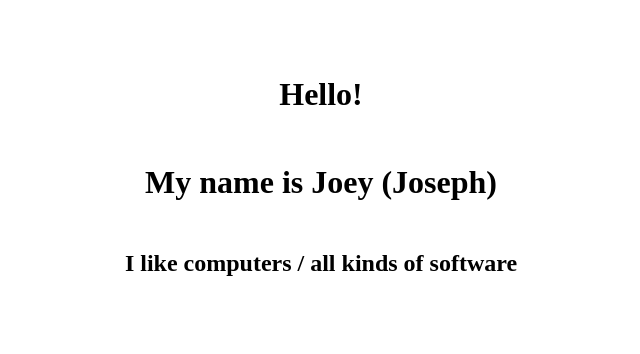
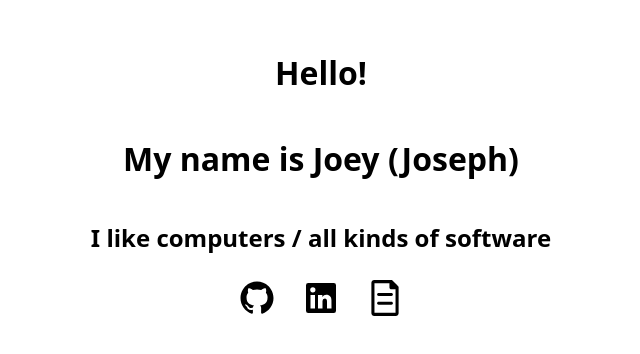
Before and after one commit to joeysode64/website, a plain HTML site: page src/index.html in a window 1280 px wide. Shown: the part 224-578 px from the top of the page, without its empty margins (319-959 px from the left). Drawn offline with Linux system fonts and the light colour scheme.

Commit message:
Added links and updated font

```diff
--- a/src/index.html
+++ b/src/index.html
@@ -13,6 +13,25 @@
         <h1>Hello!</h1>
         <h1>My name is Joey (Joseph)</h1>
         <h2>I like computers / all kinds of software</h2>
+        <div class="anchors">
+            <a class="github-anchor" href="https://github.com/joeysode64" target="_blank">
+                <svg width="75%" height="75%" viewBox="0 0 24 24">
+                    <path d="M12 1C5.923 1 1 5.923 1 12c0 4.867 3.149 8.979 7.521 10.436.55.096.756-.233.756-.522 0-.262-.013-1.128-.013-2.049-2.764.509-3.479-.674-3.699-1.292-.124-.317-.66-1.293-1.127-1.554-.385-.207-.936-.715-.014-.729.866-.014 1.485.797 1.691 1.128.99 1.663 2.571 1.196 3.204.907.096-.715.385-1.196.701-1.471-2.448-.275-5.005-1.224-5.005-5.432 0-1.196.426-2.186 1.128-2.956-.111-.275-.496-1.402.11-2.915 0 0 .921-.288 3.024 1.128a10.193 10.193 0 0 1 2.75-.371c.936 0 1.871.123 2.75.371 2.104-1.43 3.025-1.128 3.025-1.128.605 1.513.221 2.64.111 2.915.701.77 1.127 1.747 1.127 2.956 0 4.222-2.571 5.157-5.019 5.432.399.344.743 1.004.743 2.035 0 1.471-.014 2.654-.014 3.025 0 .289.206.632.756.522C19.851 20.979 23 16.854 23 12c0-6.077-4.922-11-11-11Z"></path>
+                </svg>
+            </a>
+            <a class="linkedin-anchor" href="https://www.linkedin.com/in/joseph-soderquist-6352573b2/" target="_blank">
+                <svg width="75%" height="75%" viewBox="0 0 24 24">
+                    <path d="M20.5 2h-17A1.5 1.5 0 002 3.5v17A1.5 1.5 0 003.5 22h17a1.5 1.5 0 001.5-1.5v-17A1.5 1.5 0 0020.5 2zM8 19H5v-9h3zM6.5 8.25A1.75 1.75 0 118.3 6.5a1.78 1.78 0 01-1.8 1.75zM19 19h-3v-4.74c0-1.42-.6-1.93-1.38-1.93A1.74 1.74 0 0013 14.19a.66.66 0 000 .14V19h-3v-9h2.9v1.3a3.11 3.11 0 012.7-1.4c1.55 0 3.36.86 3.36 3.66z"></path>
+                </svg>
+            </a>
+            <a class="resume-anchor" href="files/resume.pdf" target="_blank">
+                <svg width="75%" height="75%" viewBox="0 0 370.32 370.32">
+                    <path d="M320.816,63.219L261.94,4.339C259.156,1.561,255.39,0,251.457,0H74.271C58.219,0,45.16,13.06,45.16,29.112v312.095c0,16.053,13.059,29.113,29.111,29.113h221.777c16.052,0,29.111-13.06,29.111-29.113V73.703C325.16,69.769,323.6,65.998,320.816,63.219z M293.547,337.907H76.773V32.414h154.088v43.577c0,10.554,8.554,19.106,19.105,19.106h43.58V337.907z"/>
+                    <path d="M103.827,149.16c0,8.284,6.716,15,15,15h132.667c8.284,0,15-6.716,15-15s-6.716-15-15-15H118.827C110.542,134.16,103.827,140.876,103.827,149.16z"/>
+                    <path d="M251.494,224.16H118.827c-8.284,0-15,6.716-15,15s6.716,15,15,15h132.667c8.284,0,15-6.716,15-15S259.778,224.16,251.494,224.16z"/>
+                </svg>
+            </a>
+        </div>
     </div>
 </body>
 </html>
--- a/src/style.css
+++ b/src/style.css
@@ -20,7 +20,22 @@ body {
     flex-direction: column;
     justify-content: center;
     align-items: center;
-    gap: 0.5rem;
+    gap: 0;
     min-height: 100vh;
     margin: 0;
+
+    font-family: "system-ui";
 }
+
+.anchors {
+    display: flex;
+    gap: 1rem;
+}
+
+.anchors a {
+    display: flex;
+    justify-content: center;
+    align-items: center;
+    width: 3rem;
+    height: 3rem;
+}
```
